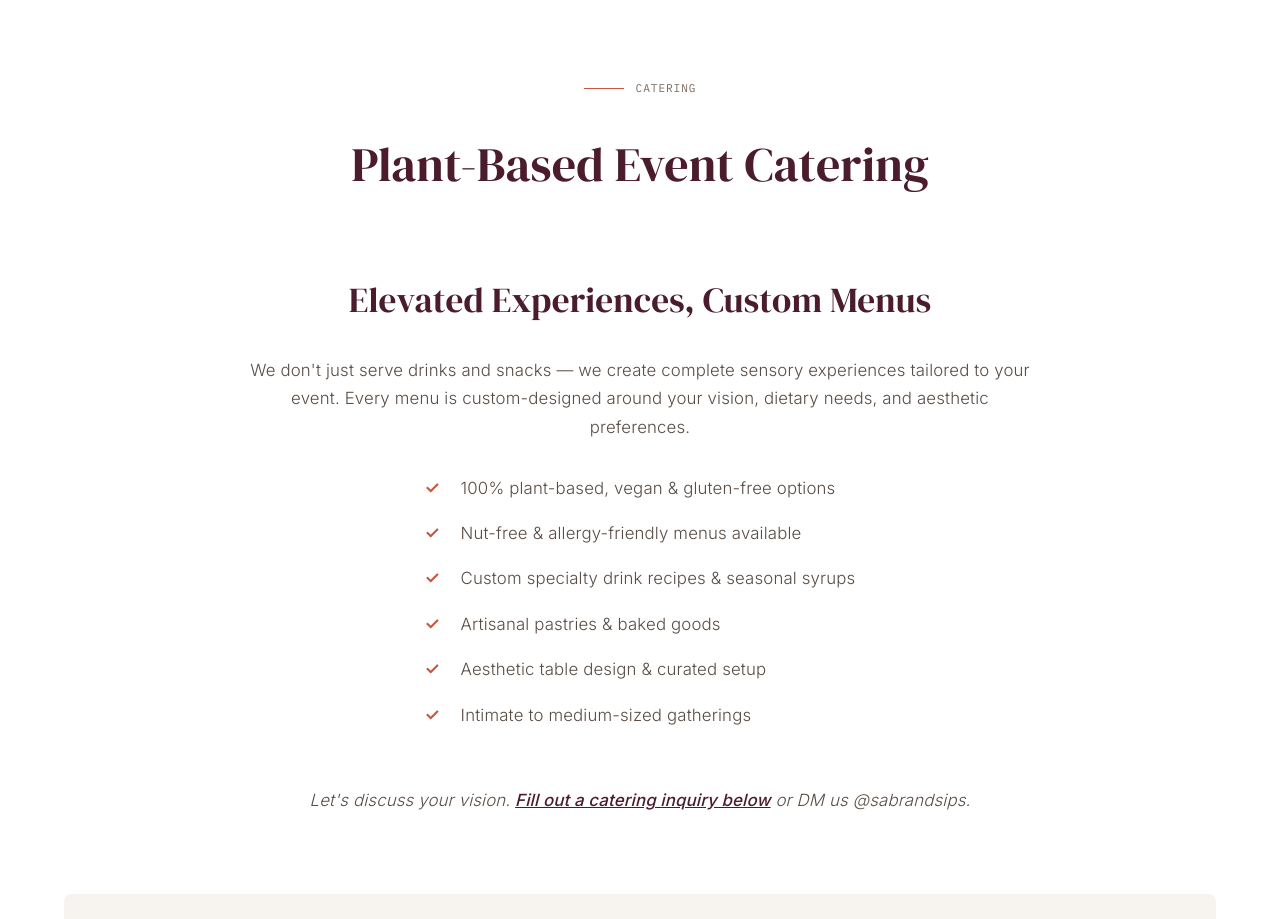
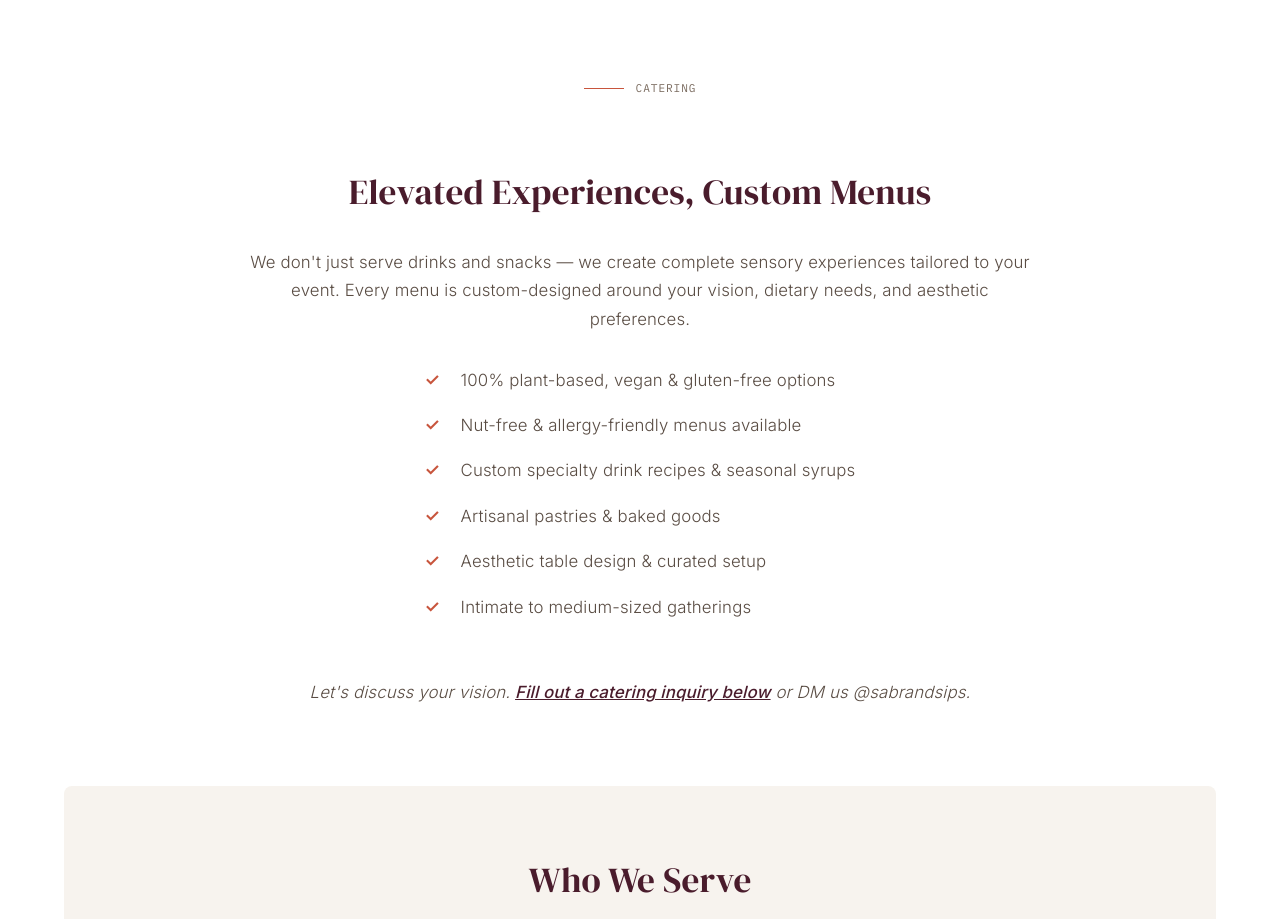
Before and after one commit to valbona1992/valbona1992.github.io, a plain HTML site: page index.html in a window 1280 px wide. Shown: the part 3260-4179 px from the top of the page. Drawn offline with Linux system fonts and the light colour scheme.

Commit message:
Update index.html

```diff
--- a/index.html
+++ b/index.html
@@ -1077,7 +1077,7 @@
 
       <div class="catering-header animate-in">
         <div class="section-label catering-label" style="justify-content:center;">Catering</div>
-        <h2 class="catering-h2">Plant-Based Event Catering</h2>
+
       </div>
 
       <div class="catering-details-wrapper animate-in">
```
